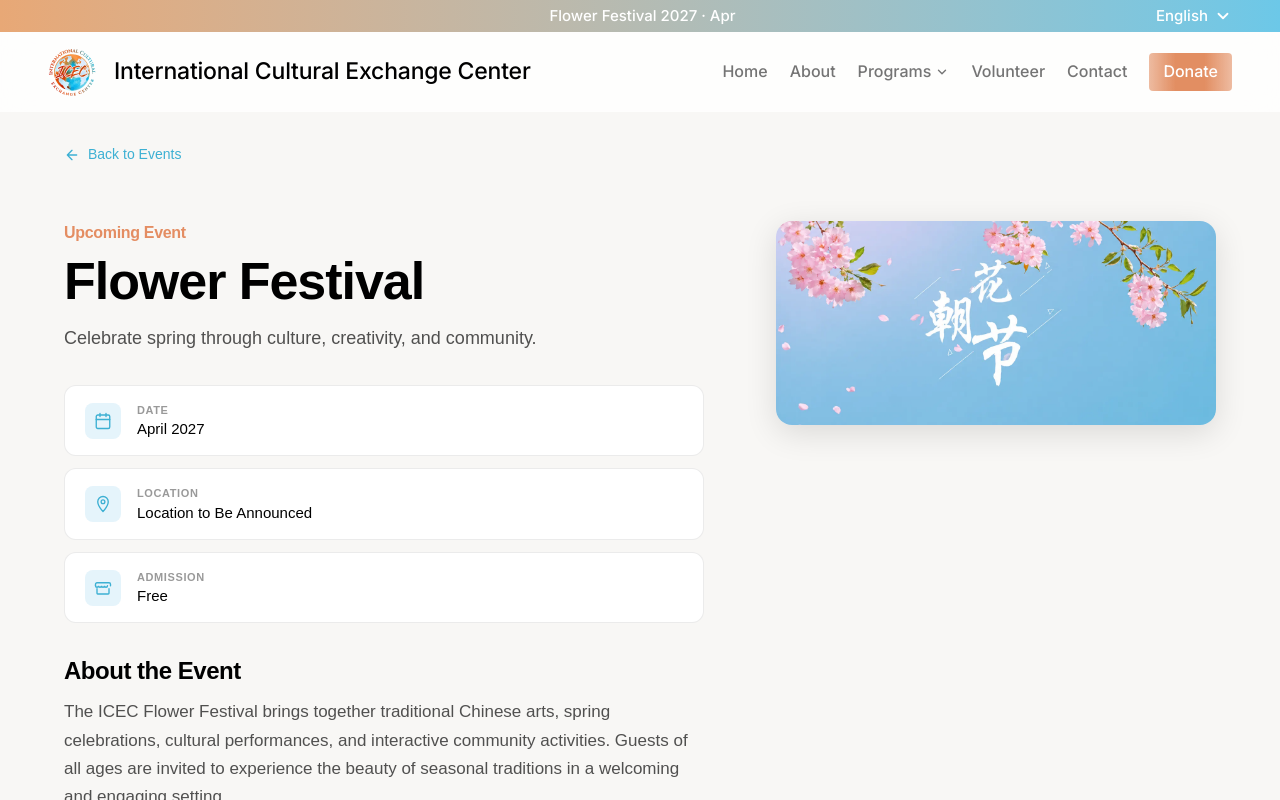
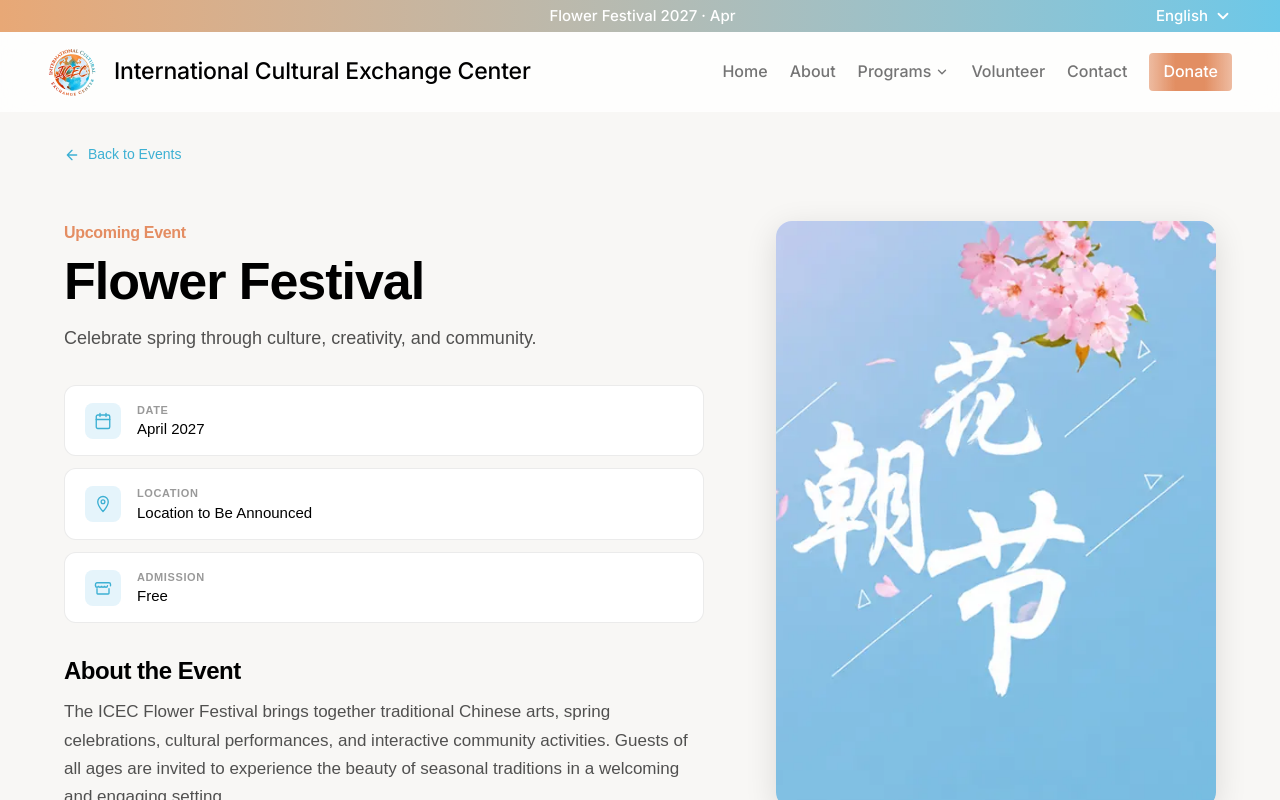
Before and after one commit to Blair-Su/International-Cultural-Exchange-Center, a React (Vite) app: page / in a window 1280 px wide. Both pictures are taken after a click on the button "View Details →". Shown: the top 800 px of the page. Built offline with nearby package versions, Linux system fonts and the light colour scheme.

Commit message:
Update class and flower festival images

```diff
--- a/src/app/EventsPage.tsx
+++ b/src/app/EventsPage.tsx
@@ -267,8 +267,8 @@ function FlowerFestivalDetail({ onBack, onNavigate }: { onBack: () => void; onNa
 
               {/* Right — poster */}
               <div className="w-full lg:w-[400px] xl:w-[440px] lg:shrink-0">
-                <div className="rounded-[16px] overflow-hidden shadow-[0px_8px_32px_0px_rgba(0,0,0,0.12)]">
-                  <img src={flowerPosterImg} alt="Flower Festival poster" className="w-full object-contain" />
+                <div className="rounded-[16px] overflow-hidden shadow-[0px_8px_32px_0px_rgba(0,0,0,0.12)] aspect-[3/4]">
+                  <img src={flowerPosterImg} alt="Flower Festival poster" className="w-full h-full object-cover" />
                 </div>
               </div>
 
```
Also changed, not shown: src/imports/Music.webp.
